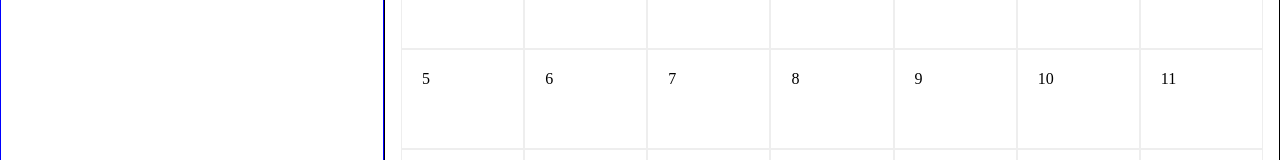
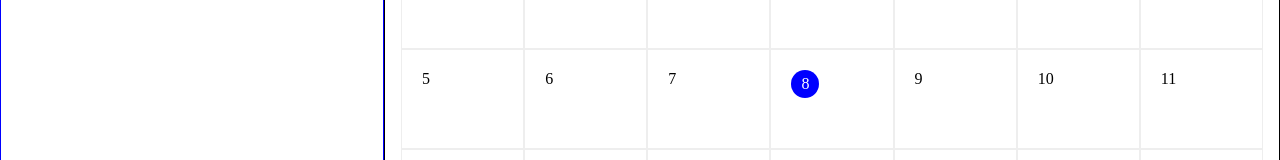
Before and after one commit to cwy007/controlled-and-uncontrolled, a React (Vite) app: page /calendar-enterprise in a window 1280 px wide. Shown: the part 211-371 px from the top of the page. Built offline with nearby package versions, Linux system fonts and the light colour scheme.

Commit message:
fix: add selected style

```diff
--- a/src/components/Calendar/MonthCalendar.tsx
+++ b/src/components/Calendar/MonthCalendar.tsx
@@ -7,7 +7,15 @@ import LocaleContext from "./LocaleContext";
 import allLocales from "./locale";
 
 // const weekList = ["周日", "周一", "周二", "周三", "周四", "周五", "周六"];
-const weekList = ['sunday', 'monday', 'tuesday', 'wednesday', 'thursday', 'friday', 'saturday']
+const weekList = [
+  "sunday",
+  "monday",
+  "tuesday",
+  "wednesday",
+  "thursday",
+  "friday",
+  "saturday",
+];
 
 interface MonthCalendarProps extends CalendarProps {}
 
@@ -42,7 +50,8 @@ const getAllDays = (date: Dayjs) => {
 const renderDays = (
   days: Array<{ date: Dayjs; currentMonth: boolean }>,
   dateRender: MonthCalendarProps["dateRender"],
-  dateInnerContent: MonthCalendarProps["dateInnerContent"]
+  dateInnerContent: MonthCalendarProps["dateInnerContent"],
+  value: Dayjs
 ) => {
   const rows = [];
   for (let i = 0; i < 6; i++) {
@@ -61,7 +70,13 @@ const renderDays = (
             dateRender(item.date)
           ) : (
             <div className="calendar-month-body-cell-date">
-              <div className="calendar-month-body-cell-date-value">
+              <div
+                className={classNames("calendar-month-body-cell-date-value", {
+                  ["calendar-month-body-cell-date-selected"]:
+                    value.format("YYYY-MM-DD") ===
+                    item.date.format("YYYY-MM-DD"),
+                })}
+              >
                 {item.date.date()}
               </div>
               <div className="calendar-month-body-cell-date-content">
@@ -83,11 +98,10 @@ const renderDays = (
 
 const MonthCalendar = (props: MonthCalendarProps) => {
   const localeContext = useContext(LocaleContext);
-  const { dateRender, dateInnerContent } = props;
+  const { value, dateRender, dateInnerContent } = props;
   const allDays = getAllDays(props.value);
 
   const CalendarLocale = allLocales[localeContext.locale];
-  console.log('CalendarLocale', localeContext.locale, CalendarLocale)
 
   return (
     <div className="calendar-month">
@@ -100,7 +114,7 @@ const MonthCalendar = (props: MonthCalendarProps) => {
       </div>
 
       <div className="calendar-month-body">
-        {renderDays(allDays, dateRender, dateInnerContent)}
+        {renderDays(allDays, dateRender, dateInnerContent, value)}
       </div>
     </div>
   );
--- a/src/components/Calendar/index.module.scss
+++ b/src/components/Calendar/index.module.scss
@@ -90,6 +90,17 @@
 
           &-date {
             padding: 10px;
+
+            &-selected {
+              background: blue;
+              width: 28px;
+              height: 28px;
+              line-height: 28px;
+              text-align: center;
+              color: #fff;
+              border-radius: 50%;
+              cursor: pointer;
+            }
           }
         }
       }
```
